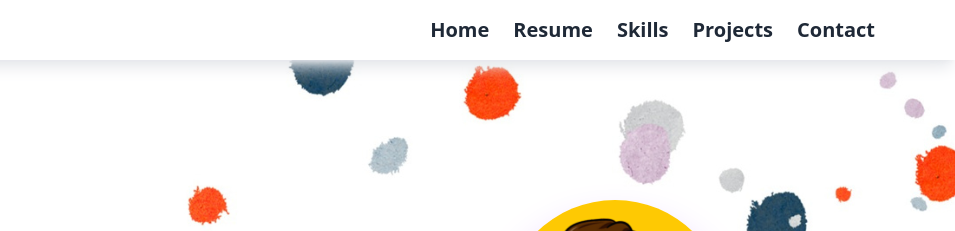
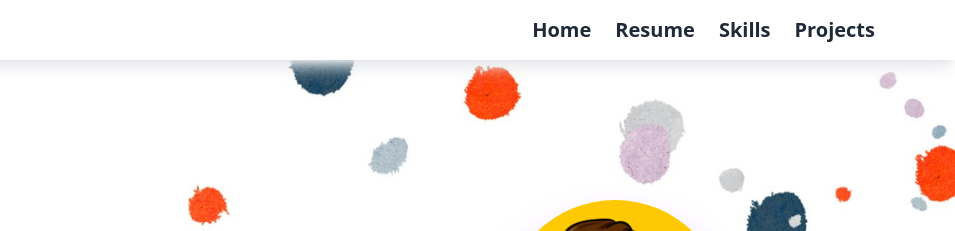
Before and after one commit to anurag-327/Portfolio-site, a website: page index.html in a window 1280 px wide. Shown: the top 231 px of the page, 325-1280 px from the left. Drawn offline with Linux system fonts and the light colour scheme.

Commit message:
removed contact link

```diff
--- a/index.html
+++ b/index.html
@@ -21,7 +21,7 @@
                 <li class="hover:text-blue-700 cursor-pointer hover:scale-110 transform transition duration-500"><a href="./src/Images/resume/RESUME.pdf">Resume</a></li>
                 <li class="hover:text-blue-700 cursor-pointer hover:scale-110 transform transition duration-500"><a href="#skillsprojects">Skills</a></li>
                 <li class="hover:text-blue-700 cursor-pointer hover:scale-110 transform transition duration-500"><a href="#projects">Projects</a></li>
-                <li class="hover:text-blue-700 cursor-pointer hover:scale-110 transform transition duration-500">Contact</li>
+
             </ul>
         </div>
     </nav>
```
